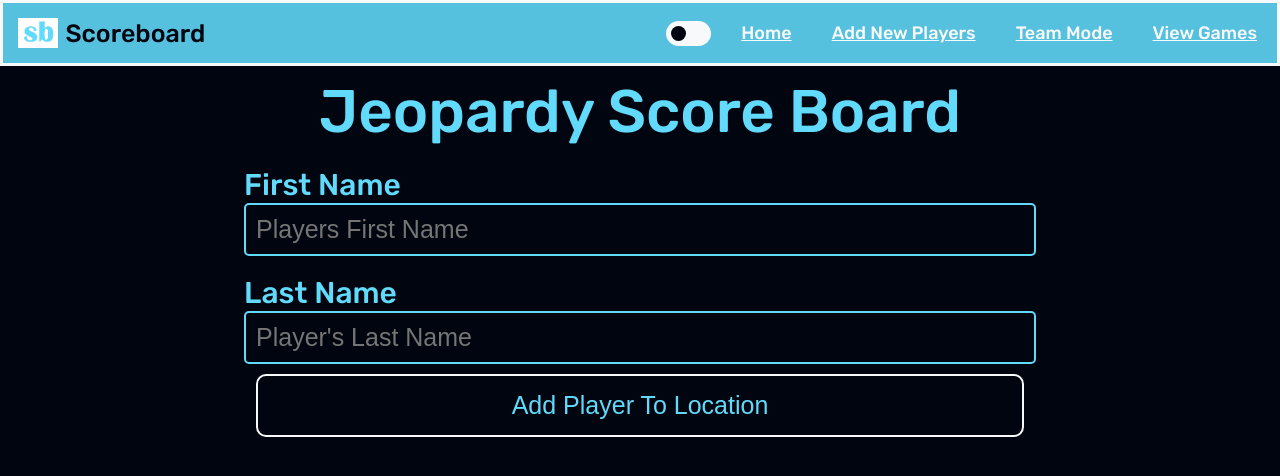
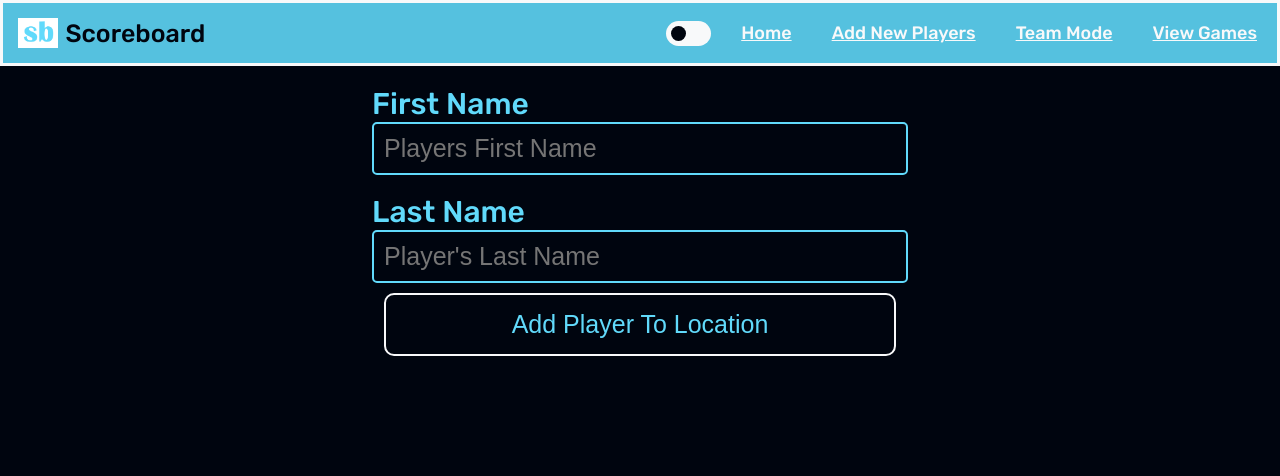
Before and after one commit to darienmiller88/DigitalScoreBoard, a Vue app in the folder client/: page /add-new-players in a window 1280 px wide. Shown: the top 476 px of the page. Built offline with nearby package versions, Linux system fonts and the light colour scheme; a web font is replaced by a local one.

Commit message:
fix: removed title from App.vue to Home.vue

```diff
--- a/client/src/App.vue
+++ b/client/src/App.vue
@@ -4,22 +4,7 @@
 
 <template>
   <NavBar />
-  <div class="title">Jeopardy Score Board</div>
   <main>
     <RouterView />
   </main>
 </template>
-
-<style scoped lang="scss">
-  .title{
-    color: var(--main-text-color);
-    text-align: center;
-    font-size: 40px;
-    margin: 40px 0px;
-
-    @media screen and (min-width: 768px) {
-        font-size: 60px;
-        margin: 10px 0px;
-    }
-  }
-</style>
--- a/client/src/components/AddUserToLocation/AddUserToLocation.vue
+++ b/client/src/components/AddUserToLocation/AddUserToLocation.vue
@@ -112,11 +112,11 @@
         margin-top: 20px;
 
         .form-element{
-            width: 85vw;
+            width: 40vw;
 
-            @media screen and (min-width: 768px) {
-                width: 60vw;
-            }
+            // @media screen and (min-width: 768px) {
+            //     width: 60vw;
+            // }
         }
 
         .add-user-wrapper{
--- a/client/src/components/NavBar/NavBar.vue
+++ b/client/src/components/NavBar/NavBar.vue
@@ -10,6 +10,7 @@
     const { width } = useWindowSize();
     const { isDarkMode } = storeToRefs(darkModeStore())
     const isPhoneMenuActive = ref<boolean>(false)
+    const isActive: boolean[] = []
 
     const menuClick = () => {
         isPhoneMenuActive.value = !isPhoneMenuActive.value
@@ -126,5 +127,9 @@
                 background-color: blue;
             }
         }
+
+        .active{
+            background-color: blue;
+        }
     }
 </style>
--- a/client/src/pages/AddNewUser_Page/AddNewUser_Page.vue
+++ b/client/src/pages/AddNewUser_Page/AddNewUser_Page.vue
@@ -3,5 +3,6 @@
 </script>
 
 <template>
+
     <AddUserToLocation />
 </template>
--- a/client/src/pages/Home_Page/Home_Page.vue
+++ b/client/src/pages/Home_Page/Home_Page.vue
@@ -78,6 +78,8 @@
 </script>
 
 <template>
+
+    <div class="title">Jeopardy Score Board</div>
 
     <!-- Contains the ADAPT locations in the select tag -->
     <!-- <LocationSelection /> -->
```
